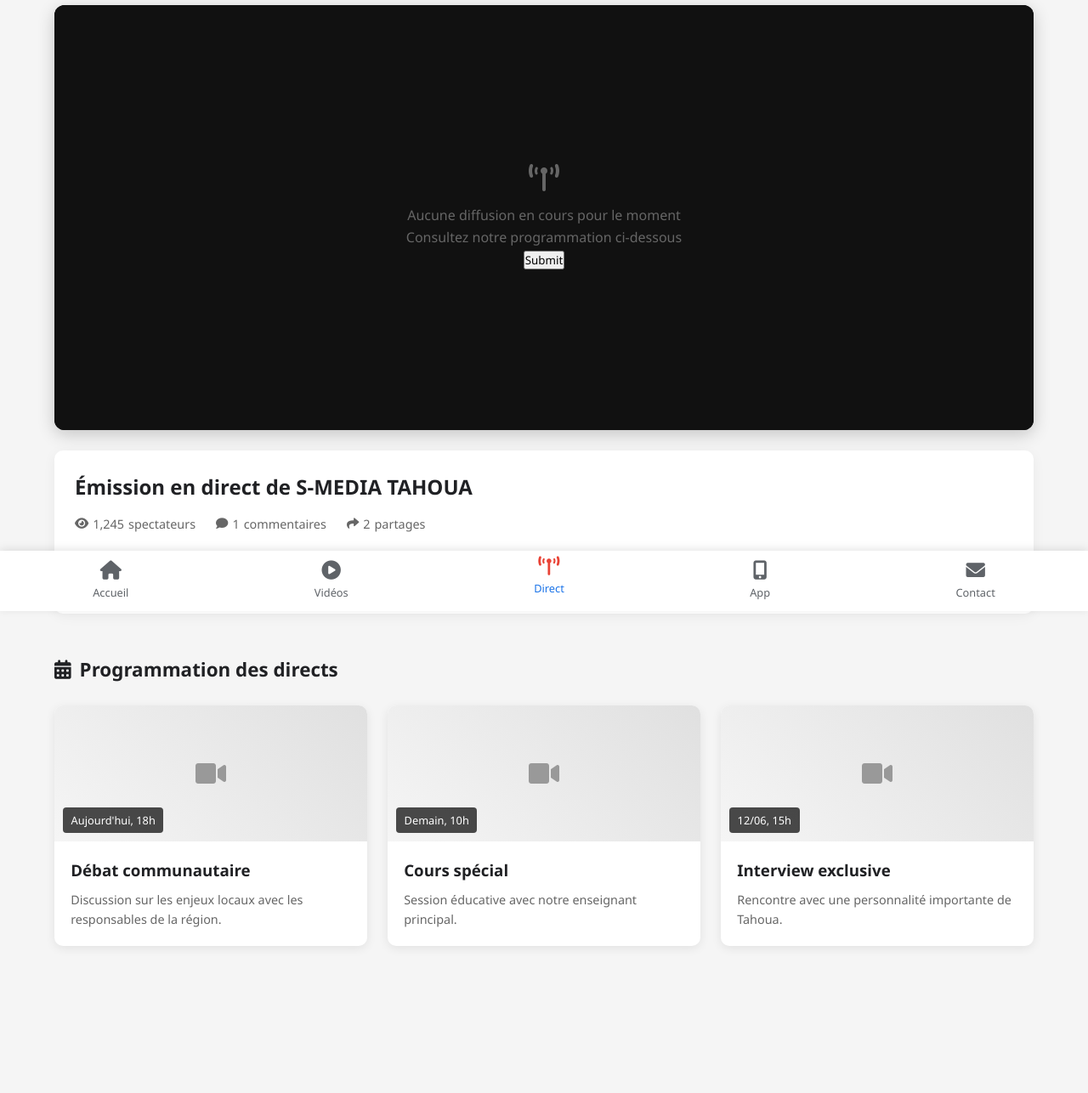
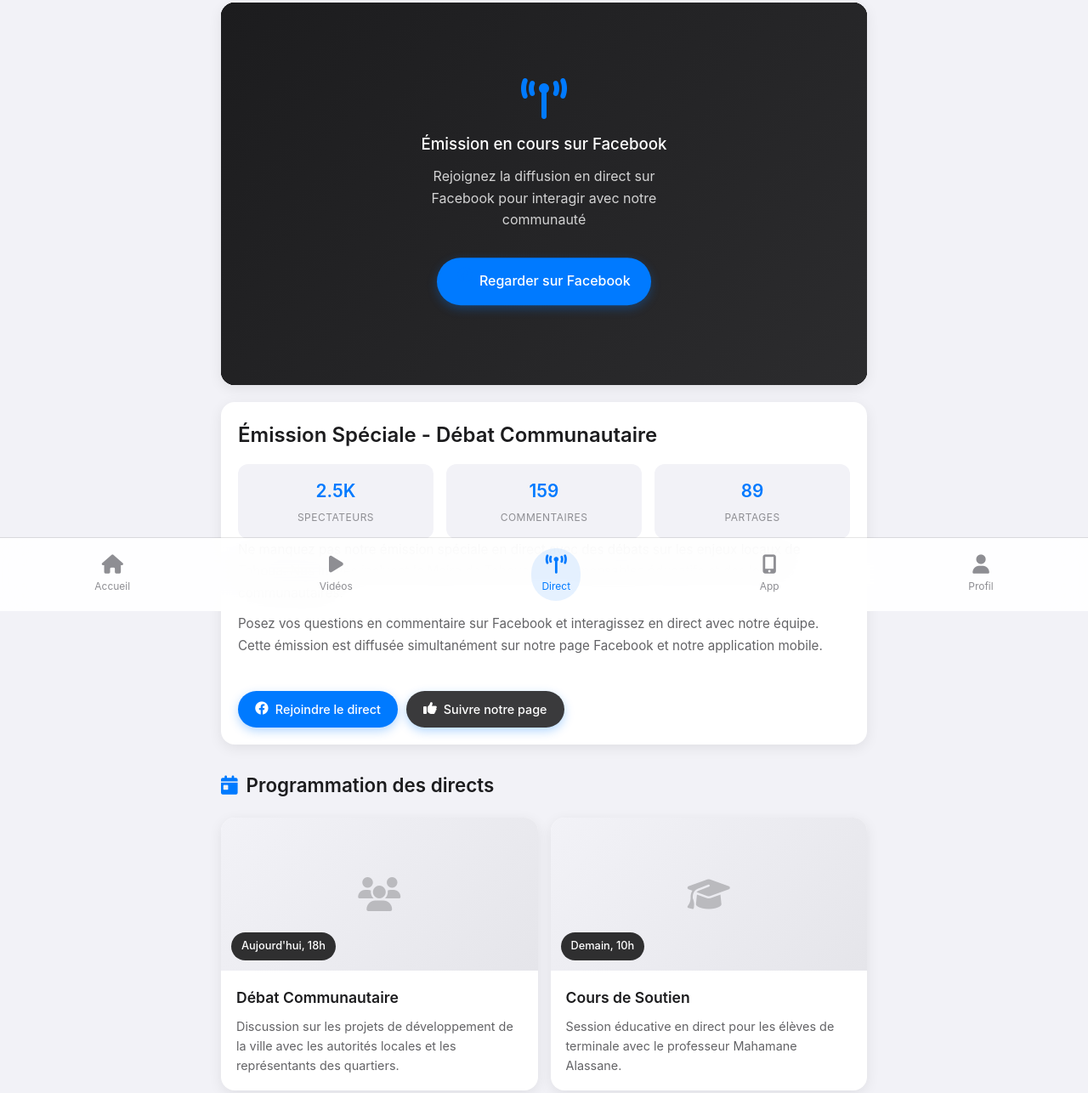
Before and after one commit to abdoulkhan211/smedia, a plain HTML site: page live.html in a window 1280 px wide. Shown: the part 81-1367 px from the top of the page at 85% size. Before the commit the page ends 1298 px from the top, so only its background shows below. Drawn offline with Linux system fonts and the light colour scheme.

Commit message:
Update live.html

```diff
--- a/live.html
+++ b/live.html
@@ -6,89 +6,105 @@
     <title>S-MEDIA TAHOUA | Live</title>
     <style>
         :root {
-            --primary: #1a73e8;
-            --secondary: #e94235;
-            --accent: #fbbc05;
-            --dark: #202124;
-            --light: #f8f9fa;
-            --live-red: #ff0000;
+            --primary: #007AFF;
+            --secondary: #34C759;
+            --accent: #FF9500;
+            --dark: #1C1C1E;
+            --light: #F2F2F7;
+            --live-red: #FF3B30;
+            --card-bg: #FFFFFF;
+            --card-shadow: 0 4px 16px rgba(0,0,0,0.08);
+            --section-bg: #F2F2F7;
         }
 
         * {
             margin: 0;
             padding: 0;
             box-sizing: border-box;
-            font-family: 'Segoe UI', system-ui, -apple-system, sans-serif;
+            font-family: -apple-system, BlinkMacSystemFont, 'Segoe UI', Roboto, Helvetica, Arial, sans-serif;
         }
 
         body {
-            background-color: #f5f5f5;
+            background-color: var(--section-bg);
             color: var(--dark);
             line-height: 1.6;
-            padding-bottom: 80px;
+            padding-bottom: 90px;
+            -webkit-font-smoothing: antialiased;
         }
 
         .header {
-            background: white;
-            padding: 1rem;
+            background: var(--card-bg);
+            padding: 15px 20px;
             display: flex;
             justify-content: space-between;
             align-items: center;
-            box-shadow: 0 2px 10px rgba(0,0,0,0.1);
+            box-shadow: 0 1px 0 rgba(0,0,0,0.05);
             position: sticky;
             top: 0;
             z-index: 100;
+            backdrop-filter: blur(10px);
+            background-color: rgba(255,255,255,0.8);
         }
 
         .logo {
-            font-weight: bold;
+            font-weight: 600;
             color: var(--primary);
-            font-size: 1.2rem;
+            font-size: 1.3rem;
             display: flex;
             align-items: center;
+            letter-spacing: -0.5px;
         }
 
         .logo i {
-            margin-right: 8px;
-            color: var(--secondary);
+            margin-right: 10px;
+            color: var(--primary);
+            font-size: 1.1em;
         }
 
         .live-indicator {
             background: var(--live-red);
             color: white;
-            padding: 0.3rem 0.8rem;
+            padding: 6px 12px;
             border-radius: 50px;
-            font-size: 0.8rem;
+            font-size: 0.85rem;
             display: flex;
             align-items: center;
             gap: 6px;
-            animation: pulse 2s infinite;
+            font-weight: 500;
+            box-shadow: 0 2px 8px rgba(255,59,48,0.3);
+        }
+
+        .live-indicator i {
+            font-size: 0.8em;
+            animation: pulse 1.5s infinite;
         }
 
         @keyframes pulse {
             0% { opacity: 1; }
-            50% { opacity: 0.7; }
+            50% { opacity: 0.5; }
             100% { opacity: 1; }
         }
 
         .main-content {
-            padding: 1.5rem;
-            max-width: 1200px;
+            padding: 0 20px;
+            max-width: 800px;
             margin: 0 auto;
         }
 
         .live-container {
             background: black;
-            border-radius: 12px;
+            border-radius: 16px;
             overflow: hidden;
-            margin-bottom: 1.5rem;
-            box-shadow: 0 5px 20px rgba(0,0,0,0.2);
+            margin: 20px 0;
+            box-shadow: var(--card-shadow);
+            position: relative;
         }
 
         .live-player {
             width: 100%;
-            height: 500px;
-            background: #111;
+            height: 0;
+            padding-bottom: 56.25%; /* 16:9 Aspect Ratio */
+            background: #000;
             display: flex;
             align-items: center;
             justify-content: center;
@@ -96,63 +112,122 @@
             position: relative;
         }
 
+        .live-placeholder {
+            position: absolute;
+            top: 0;
+            left: 0;
+            width: 100%;
+            height: 100%;
+            display: flex;
+            flex-direction: column;
+            align-items: center;
+            justify-content: center;
+            text-align: center;
+            padding: 20px;
+            background: linear-gradient(135deg, #1C1C1E, #2C2C2E);
+        }
+
+        .live-placeholder i {
+            font-size: 3rem;
+            margin-bottom: 15px;
+            color: var(--primary);
+        }
+
+        .watch-on-fb-btn {
+            display: inline-flex;
+            align-items: center;
+            justify-content: center;
+            background: var(--primary);
+            color: white;
+            padding: 12px 24px;
+            border-radius: 50px;
+            text-decoration: none;
+            font-weight: 500;
+            margin-top: 20px;
+            transition: all 0.2s ease;
+            box-shadow: 0 4px 12px rgba(0,122,255,0.3);
+        }
+
+        .watch-on-fb-btn:hover {
+            background: #0066CC;
+            transform: translateY(-2px);
+        }
+
+        .watch-on-fb-btn i {
+            margin-right: 8px;
+            font-size: 1.1em;
+        }
+
         .live-info {
-            padding: 1.5rem;
-            background: white;
-            border-radius: 10px;
-            margin-bottom: 2rem;
-            box-shadow: 0 3px 15px rgba(0,0,0,0.05);
+            padding: 20px;
+            background: var(--card-bg);
+            border-radius: 16px;
+            margin-bottom: 25px;
+            box-shadow: var(--card-shadow);
         }
 
         .live-title {
             font-size: 1.5rem;
-            margin-bottom: 0.8rem;
+            margin-bottom: 12px;
             color: var(--dark);
+            font-weight: 600;
         }
 
         .live-stats {
             display: flex;
-            gap: 1.5rem;
-            margin-bottom: 1rem;
-            color: #666;
+            gap: 20px;
+            margin-bottom: 15px;
+            color: #636366;
             font-size: 0.9rem;
+            flex-wrap: wrap;
         }
 
         .live-stats span {
             display: flex;
             align-items: center;
-            gap: 5px;
+            gap: 6px;
+        }
+
+        .live-stats i {
+            font-size: 1em;
+            color: var(--primary);
         }
 
         .live-description {
-            color: #555;
+            color: #636366;
             line-height: 1.7;
+            font-size: 0.95rem;
         }
 
         .upcoming-section {
-            margin-top: 3rem;
+            margin-top: 30px;
         }
 
         .section-title {
             font-size: 1.4rem;
-            margin-bottom: 1.5rem;
+            margin-bottom: 20px;
             color: var(--dark);
             display: flex;
             align-items: center;
             gap: 10px;
+            font-weight: 600;
+        }
+
+        .section-title i {
+            color: var(--primary);
         }
 
         .upcoming-grid {
             display: grid;
-            grid-template-columns: repeat(auto-fill, minmax(280px, 1fr));
-            gap: 1.5rem;
+            grid-template-columns: 1fr;
+            gap: 15px;
         }
 
         .upcoming-card {
-            background: white;
-            border-radius: 10px;
+            background: var(--card-bg);
+            border-radius: 16px;
             overflow: hidden;
-            box-shadow: 0 3px 12px rgba(0,0,0,0.08);
+            box-shadow: var(--card-shadow);
             transition: transform 0.3s ease;
         }
 
@@ -161,39 +236,47 @@
         }
 
         .upcoming-thumbnail {
-            height: 160px;
-            background: linear-gradient(45deg, #f5f5f5, #e0e0e0);
+            height: 180px;
+            background: linear-gradient(135deg, #F2F2F7, #E5E5EA);
             display: flex;
             align-items: center;
             justify-content: center;
-            color: #999;
+            color: #AEAEB2;
             position: relative;
+        }
+
+        .upcoming-thumbnail i {
+            font-size: 2.5rem;
+            opacity: 0.8;
         }
 
         .upcoming-time {
             position: absolute;
-            bottom: 10px;
-            left: 10px;
-            background: rgba(0,0,0,0.7);
+            bottom: 12px;
+            left: 12px;
+            background: rgba(0,0,0,0.8);
             color: white;
-            padding: 0.3rem 0.6rem;
-            border-radius: 4px;
+            padding: 6px 12px;
+            border-radius: 50px;
             font-size: 0.8rem;
+            font-weight: 500;
         }
 
         .upcoming-details {
-            padding: 1.2rem;
+            padding: 18px;
         }
 
         .upcoming-title {
             font-weight: 600;
-            margin-bottom: 0.5rem;
+            margin-bottom: 8px;
             color: var(--dark);
+            font-size: 1.1rem;
         }
 
         .upcoming-desc {
-            color: #666;
+            color: #636366;
             font-size: 0.9rem;
+            line-height: 1.6;
         }
 
         .bottom-nav {
@@ -201,12 +284,13 @@
             bottom: 0;
             left: 0;
             right: 0;
-            background: white;
+            background: rgba(255,255,255,0.9);
             display: flex;
             justify-content: space-around;
             padding: 12px 0;
-            box-shadow: 0 -2px 10px rgba(0, 0, 0, 0.1);
+            box-shadow: 0 -1px 0 rgba(0, 0, 0, 0.1);
             z-index: 100;
+            backdrop-filter: blur(20px);
         }
 
         .nav-item {
@@ -214,9 +298,11 @@
             flex-direction: column;
             align-items: center;
             text-decoration: none;
-            color: #5f6368;
-            font-size: 0.8rem;
+            color: #8E8E93;
+            font-size: 0.75rem;
             transition: all 0.3s ease;
+            padding: 8px 12px;
+            border-radius: 50px;
         }
 
         .nav-item i {
@@ -226,45 +312,74 @@
 
         .nav-item.active {
             color: var(--primary);
-            transform: translateY(-5px);
+            background: rgba(0,122,255,0.1);
         }
 
         .nav-item.active i {
-            color: var(--secondary);
+            color: var(--primary);
         }
 
-        .no-live {
-            text-align: center;
-            padding: 2rem;
-            color: #666;
+        .stats-container {
+            display: flex;
+            gap: 15px;
+            margin-top: 15px;
         }
 
-        @media (max-width: 768px) {
-            .live-player {
-                height: 300px;
+        .stat-box {
+            flex: 1;
+            background: var(--section-bg);
+            border-radius: 12px;
+            padding: 15px;
+            text-align: center;
+        }
+
+        .stat-value {
+            font-size: 1.3rem;
+            font-weight: 600;
+            color: var(--primary);
+            margin-bottom: 5px;
+        }
+
+        .stat-label {
+            font-size: 0.75rem;
+            color: #8E8E93;
+            text-transform: uppercase;
+            letter-spacing: 0.5px;
+        }
+
+        @media (min-width: 768px) {
+            .upcoming-grid {
+                grid-template-columns: repeat(2, 1fr);
             }
 
-            .live-stats {
-                flex-direction: column;
-                gap: 0.5rem;
-            }
-
-            .upcoming-grid {
-                grid-template-columns: 1fr;
+            .live-player {
+                height: 450px;
+                padding-bottom: 0;
             }
         }
+
+        /* Animation pour le bouton */
+        @keyframes float {
+            0% { transform: translateY(0px); }
+            50% { transform: translateY(-5px); }
+            100% { transform: translateY(0px); }
+        }
+
+        .floating-btn {
+            animation: float 3s ease-in-out infinite;
+        }
     </style>
-    <link rel="stylesheet" href="https://cdnjs.cloudflare.com/ajax/libs/font-awesome/6.0.0-beta3/css/all.min.css">
+    <link rel="stylesheet" href="https://cdnjs.cloudflare.com/ajax/libs/font-awesome/6.4.0/css/all.min.css">
 </head>
 <body>
-    <!-- En-tête -->
+    <!-- En-tête iOS-style -->
     <header class="header">
         <div class="logo">
             <i class="fas fa-satellite-dish"></i>
             <span>S-MEDIA TAHOUA</span>
         </div>
         <div class="live-indicator">
-            <div class="pulse-dot"></div>
+            <i class="fas fa-circle"></i>
             EN DIRECT
         </div>
     </header>
@@ -274,43 +389,58 @@
         <!-- Lecteur de live -->
         <div class="live-container">
             <div class="live-player">
-                <!-- Intégration Facebook Live -->
-                <div class="fb-video"
-                     data-href="https://www.facebook.com/v/1EgovV1oEt"
-                     data-width="100%"
-                     data-autoplay="true"
-                     data-show-text="false">
-
-                </div>
-
-                <!-- Message si le live ne charge pas -->
-                <div class="no-live" id="noLive" style="display: none;">
-                    <i class="fas fa-broadcast-tower" style="font-size: 2rem; margin-bottom: 1rem;"></i>
-                    <p>Aucune diffusion en cours pour le moment</p>
-                    <p>Consultez notre programmation ci-dessous</p>
-                    <input type="submit" name="type" type="" href="https://www.facebook.com/share/v/1EgovV1oEt/"></input>
+                <div class="live-placeholder">
+                    <i class="fas fa-broadcast-tower"></i>
+                    <h3 style="margin-bottom: 10px; font-weight: 500;">Émission en cours sur Facebook</h3>
+                    <p style="margin-bottom: 15px; opacity: 0.8; max-width: 300px;">Rejoignez la diffusion en direct sur Facebook pour interagir avec notre communauté</p>
+                    <a href="https://www.facebook.com/SMediaTahoua/live" class="watch-on-fb-btn floating-btn">
+                        <i class="fab fa-facebook"></i>
+                        Regarder sur Facebook
+                    </a>
                 </div>
             </div>
         </div>
 
         <!-- Informations sur le live -->
         <div class="live-info">
-            <h1 class="live-title">Émission en direct de S-MEDIA TAHOUA</h1>
-            <div class="live-stats">
-                <span><i class="fas fa-eye"></i> <span id="viewers">5</span> spectateurs</span>
-                <span><i class="fas fa-comment"></i> <span id="comments">0</span> commentaires</span>
-                <span><i class="fas fa-share"></i> <span id="shares">1</span> partages</span>
+            <h1 class="live-title">Émission Spéciale - Débat Communautaire</h1>
+
+            <div class="stats-container">
+                <div class="stat-box">
+                    <div class="stat-value" id="viewers">2.4K</div>
+                    <div class="stat-label">Spectateurs</div>
+                </div>
+                <div class="stat-box">
+                    <div class="stat-value" id="comments">156</div>
+                    <div class="stat-label">Commentaires</div>
+                </div>
+                <div class="stat-box">
+                    <div class="stat-value" id="shares">89</div>
+                    <div class="stat-label">Partages</div>
+                </div>
             </div>
+
             <div class="live-description">
-                Ne manquez pas notre émission en direct avec des débats, des analyses et des invités spéciaux.
-                Posez vos questions en commentaire et interagissez avec notre équipe en temps réel.
+                <p>Ne manquez pas notre émission spéciale en direct avec des débats sur les enjeux locaux de Tahoua. Nos invités incluent le Maire de Tahoua, des responsables éducatifs et des leaders communautaires.</p>
+                <p style="margin-top: 10px;">Posez vos questions en commentaire sur Facebook et interagissez en direct avec notre équipe. Cette émission est diffusée simultanément sur notre page Facebook et notre application mobile.</p>
+            </div>
+
+            <div style="margin-top: 20px; display: flex; gap: 10px;">
+                <a href="https://www.facebook.com/SMediaTahoua/live" class="watch-on-fb-btn" style="padding: 10px 20px; font-size: 0.9rem;">
+                    <i class="fab fa-facebook"></i>
+                    Rejoindre le direct
+                </a>
+                <a href="https://www.facebook.com/SMediaTahoua" class="watch-on-fb-btn" style="padding: 10px 20px; font-size: 0.9rem; background: #3A3A3C;">
+                    <i class="fas fa-thumbs-up"></i>
+                    Suivre notre page
+                </a>
             </div>
         </div>
 
         <!-- Programmation des prochains lives -->
         <div class="upcoming-section">
             <h2 class="section-title">
-                <i class="fas fa-calendar-alt"></i>
+                <i class="fas fa-calendar-day"></i>
                 <span>Programmation des directs</span>
             </h2>
 
@@ -318,117 +448,123 @@
                 <!-- Émission 1 -->
                 <div class="upcoming-card">
                     <div class="upcoming-thumbnail">
-                        <i class="fas fa-video" style="font-size: 2rem;"></i>
+                        <i class="fas fa-users"></i>
                         <span class="upcoming-time">Aujourd'hui, 18h</span>
                     </div>
                     <div class="upcoming-details">
-                        <h3 class="upcoming-title">Débat communautaire</h3>
-                        <p class="upcoming-desc">Discussion sur les enjeux locaux avec les responsables de la région.</p>
+                        <h3 class="upcoming-title">Débat Communautaire</h3>
+                        <p class="upcoming-desc">Discussion sur les projets de développement de la ville avec les autorités locales et les représentants des quartiers.</p>
                     </div>
                 </div>
 
                 <!-- Émission 2 -->
                 <div class="upcoming-card">
                     <div class="upcoming-thumbnail">
-                        <i class="fas fa-video" style="font-size: 2rem;"></i>
+                        <i class="fas fa-graduation-cap"></i>
                         <span class="upcoming-time">Demain, 10h</span>
                     </div>
                     <div class="upcoming-details">
-                        <h3 class="upcoming-title">Cours spécial</h3>
-                        <p class="upcoming-desc">Session éducative avec notre enseignant principal.</p>
+                        <h3 class="upcoming-title">Cours de Soutien</h3>
+                        <p class="upcoming-desc">Session éducative en direct pour les élèves de terminale avec le professeur Mahamane Alassane.</p>
                     </div>
                 </div>
 
                 <!-- Émission 3 -->
                 <div class="upcoming-card">
                     <div class="upcoming-thumbnail">
-                        <i class="fas fa-video" style="font-size: 2rem;"></i>
-                        <span class="upcoming-time">12/06, 15h</span>
+                        <i class="fas fa-microphone-alt"></i>
+                        <span class="upcoming-time">15/06, 15h</span>
                     </div>
                     <div class="upcoming-details">
-                        <h3 class="upcoming-title">Interview exclusive</h3>
-                        <p class="upcoming-desc">Rencontre avec une personnalité importante de Tahoua.</p>
+                        <h3 class="upcoming-title">Interview Exclusive</h3>
+                        <p class="upcoming-desc">Rencontre avec le Gouverneur de la région de Tahoua sur les projets en cours.</p>
+                    </div>
+                </div>
+
+                <!-- Émission 4 -->
+                <div class="upcoming-card">
+                    <div class="upcoming-thumbnail">
+                        <i class="fas fa-futbol"></i>
+                        <span class="upcoming-time">20/06, 16h</span>
+                    </div>
+                    <div class="upcoming-details">
+                        <h3 class="upcoming-title">Coupe Régionale</h3>
+                        <p class="upcoming-desc">Retransmission en direct du match AS Tahoua vs JS Tassara avec commentaires experts.</p>
                     </div>
                 </div>
             </div>
         </div>
     </main>
 
-    <!-- Navigation inférieure -->
+    <!-- Navigation inférieure style iOS -->
     <nav class="bottom-nav">
         <a href="index.html" class="nav-item">
             <i class="fas fa-home"></i>
             <span>Accueil</span>
         </a>
         <a href="videos.html" class="nav-item">
-            <i class="fas fa-play-circle"></i>
+            <i class="fas fa-play"></i>
             <span>Vidéos</span>
         </a>
-
         <a href="live.html" class="nav-item active">
             <i class="fas fa-broadcast-tower"></i>
             <span>Direct</span>
         </a>
-
         <a href="app.html" class="nav-item">
             <i class="fas fa-mobile-alt"></i>
             <span>App</span>
         </a>
-        <a href="contact.html" class="nav-item">
-            <i class="fas fa-envelope"></i>
-            <span>Contact</span>
+        <a href="profile.html" class="nav-item">
+            <i class="fas fa-user"></i>
+            <span>Profil</span>
         </a>
     </nav>
 
-    <!-- SDK Facebook -->
-    <div id="fb-root"></div>
-    <script async defer crossorigin="anonymous"
-            src="https://connect.facebook.net/fr_FR/sdk.js#xfbml=1&version=v18.0">
-    </script>
-
     <script>
-        // Vérification du statut du live
-        function checkLiveStatus() {
-            // En production, vous devriez faire une requête API pour vérifier
-            // si le live est actif. Ceci est une simulation.
-            setTimeout(() => {
-                const liveElement = document.querySelector('.fb-video');
-                if (!liveElement || liveElement.clientHeight === 0) {
-                    document.getElementById('noLive').style.display = 'block';
-                }
-            }, 5000);
-        }
-
         // Mise à jour dynamique des statistiques
         function updateStats() {
-            // Simulation d'augmentation des viewers
-            const viewers = document.getElementById('viewers');
-            const comments = document.getElementById('comments');
-            const shares = document.getElementById('shares');
+            // Formats numériques
+            const formatNumber = (num) => {
+                if (num >= 1000) {
+                    return (num / 1000).toFixed(1) + 'K';
+                }
+                return num.toString();
+            };
 
-            if (viewers) {
-                const current = parseInt(viewers.textContent.replace(/,/g, ''));
-                const change = Math.floor(Math.random() * 10) - 2;
-                viewers.textContent = Math.max(1245, current + change).toLocaleString();
+            // Mise à jour des viewers (entre 2K et 3K)
+            const viewersElement = document.getElementById('viewers');
+            if (viewersElement) {
+                const current = parseFloat(viewersElement.textContent.replace('K', '')) * 1000 || 2400;
+                const change = Math.floor(Math.random() * 200) - 50;
+                viewersElement.textContent = formatNumber(Math.max(2000, current + change));
             }
 
-            if (comments) {
-                const current = parseInt(comments.textContent);
-                comments.textContent = current + Math.floor(Math.random() * 3);
+            // Mise à jour des commentaires
+            const commentsElement = document.getElementById('comments');
+            if (commentsElement) {
+                const current = parseInt(commentsElement.textContent) || 156;
+                commentsElement.textContent = current + Math.floor(Math.random() * 5);
             }
 
-            if (shares) {
-                const current = parseInt(shares.textContent);
-                if (Math.random() > 0.7) {
-                    shares.textContent = current + 1;
+            // Mise à jour des partages
+            const sharesElement = document.getElementById('shares');
+            if (sharesElement) {
+                const current = parseInt(sharesElement.textContent) || 89;
+                if (Math.random() > 0.8) {
+                    sharesElement.textContent = current + 1;
                 }
             }
         }
 
         // Démarrer les fonctions
         document.addEventListener('DOMContentLoaded', () => {
-            checkLiveStatus();
+            // Mettre à jour les stats toutes les 5 secondes
             setInterval(updateStats, 5000);
+
+            // Animation au chargement
+            setTimeout(() => {
+                document.querySelector('.live-placeholder').style.opacity = '1';
+            }, 300);
         });
     </script>
 </body>
```
